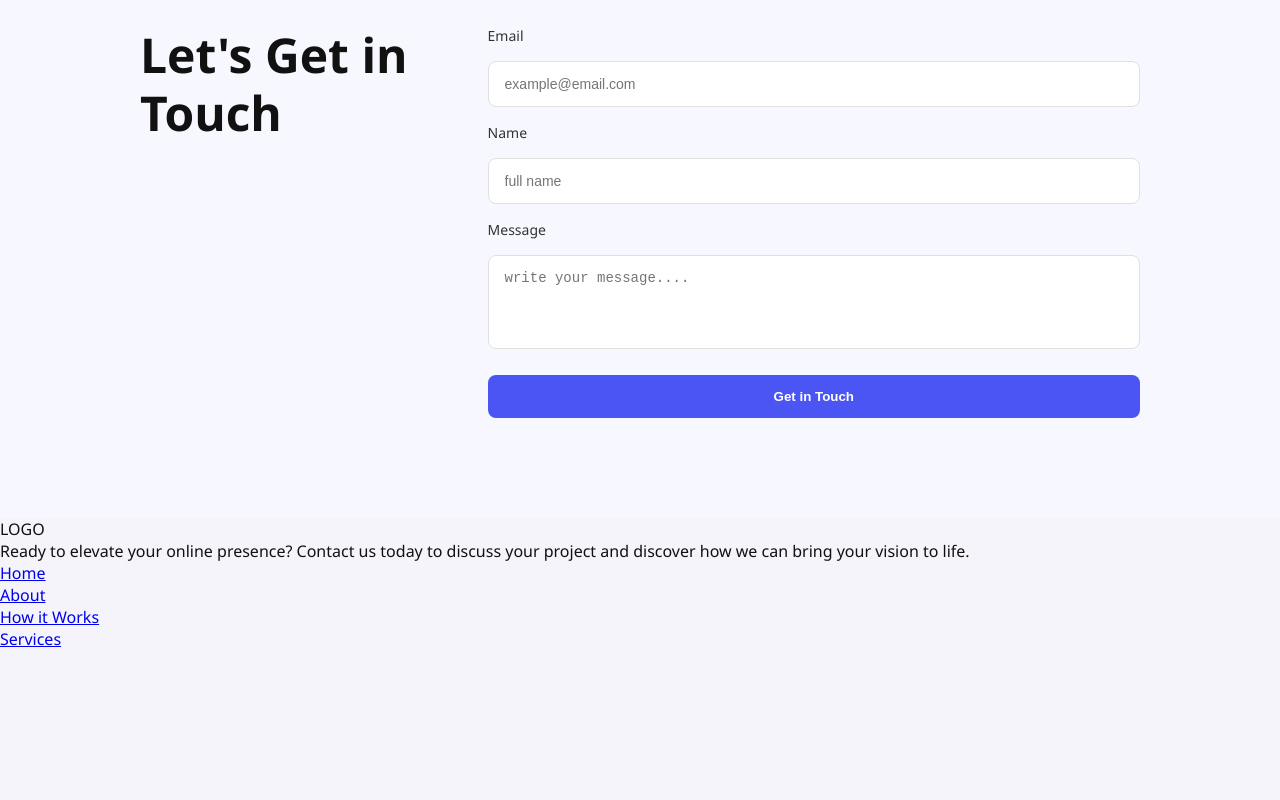
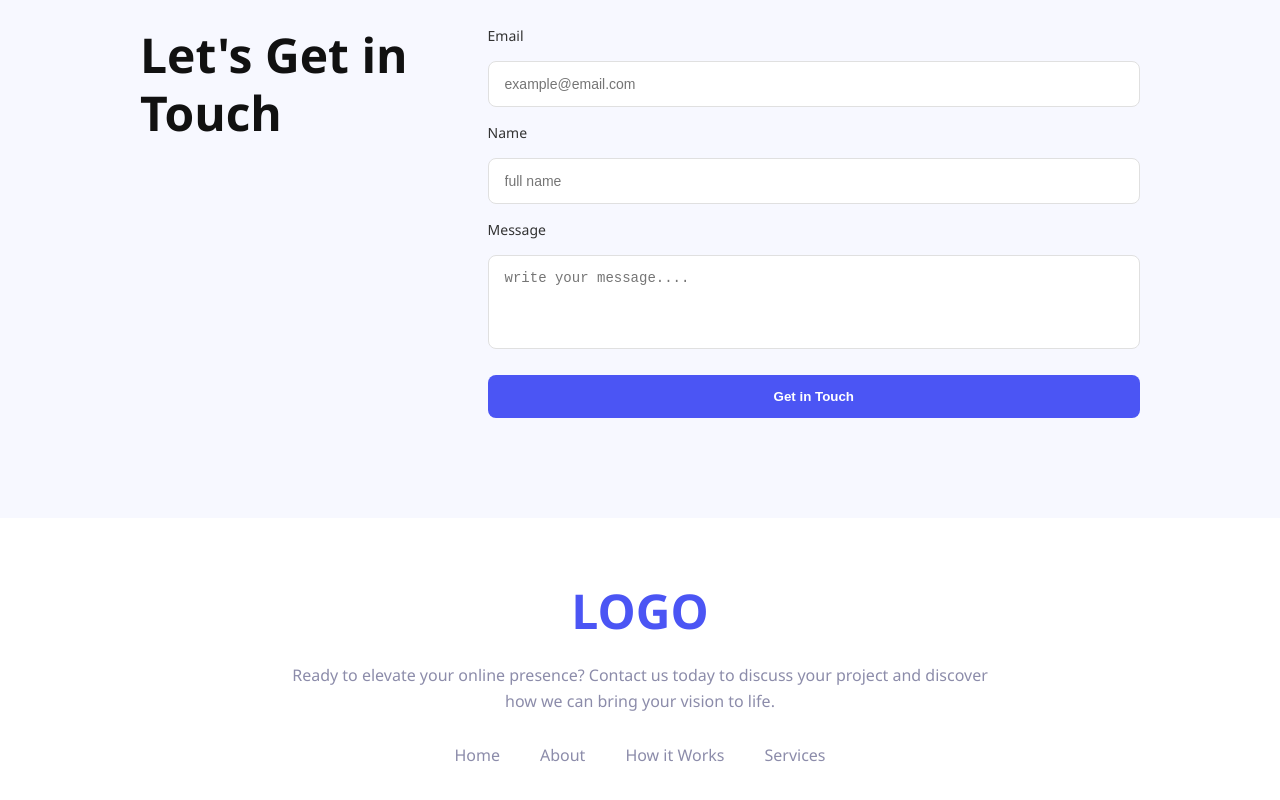
Before and after one commit to towhiduzzaman-plabon/assainment-001, a plain HTML site: page index.html in a window 1280 px wide. Shown: the part 3106-3906 px from the top of the page. Before the commit the page ends 3756 px from the top, so only its background shows below. Drawn offline with Linux system fonts and the light colour scheme.

Commit message:
added an style.css file footer section

```diff
--- a/styles.css
+++ b/styles.css
@@ -334,3 +334,45 @@ body {
 .contact-form button:hover {
   background-color: #3f48d1;
 }
+
+/* Footer Section */
+.footer {
+  background-color: #ffffff;
+  text-align: center;
+  padding: 60px 20px;
+}
+
+.footer-logo {
+  font-size: 48px;
+  font-weight: 700;
+  color: #4b55f4;
+  margin-bottom: 20px;
+}
+
+.footer-description {
+  max-width: 700px;
+  margin: 0 auto 30px auto;
+  font-size: 16px;
+  color: #8c8caa;
+  line-height: 1.6;
+}
+
+.footer-nav {
+  list-style: none;
+  display: flex;
+  justify-content: center;
+  gap: 40px;
+  padding: 0;
+  margin: 0;
+}
+
+.footer-nav li a {
+  text-decoration: none;
+  color: #8c8caa;
+  font-weight: 500;
+  transition: color 0.3s ease;
+}
+
+.footer-nav li a:hover {
+  color: #4b55f4;
+}
```
